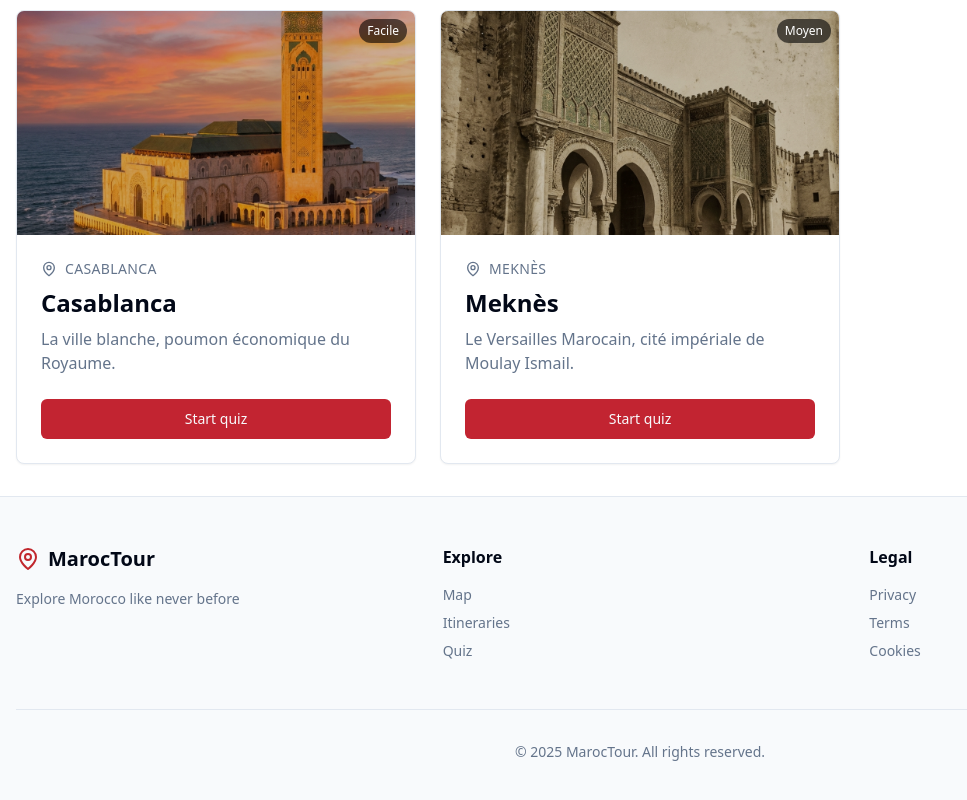
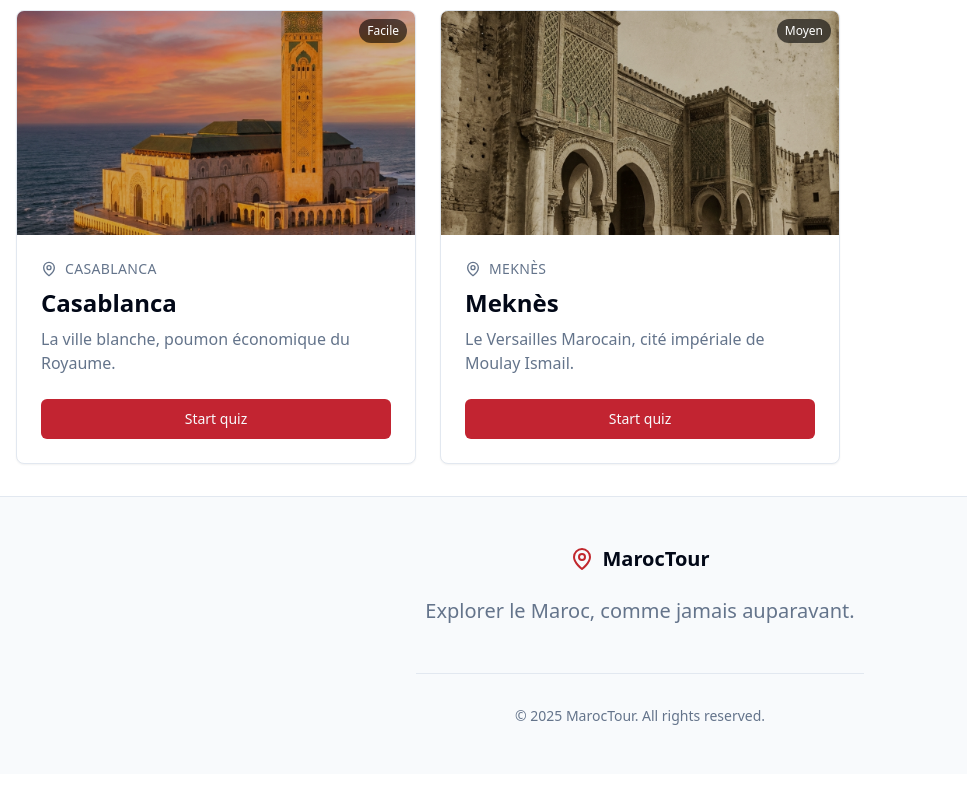
Before and after one commit to amn-sdk/MarocTour, a Next.js app in the folder apps/web/: page /en/quiz in a window 1280 px wide. Shown: the part 637-1437 px from the top of the page, without its empty margins (0-967 px from the left). After the commit the page ends 1411 px from the top, so only its background shows below. Built offline with nearby package versions, Linux system fonts and the light colour scheme.

Commit message:
chore(ui): update header tagline to "MarocTour — explore Morocco like never before"

```diff
--- a/apps/web/app/[locale]/page.tsx
+++ b/apps/web/app/[locale]/page.tsx
@@ -2,8 +2,7 @@ import { useTranslations } from 'next-intl';
 import { setRequestLocale } from 'next-intl/server';
 import Link from 'next/link';
 import { Button } from '@/components/ui/button';
-import { MapPin, Route, Brain, Phone } from 'lucide-react';
-import { TopScores } from '@/components/quiz/top-scores';
+import { MapPin, Brain } from 'lucide-react';
 
 export default function HomePage({
   params: { locale },
@@ -40,12 +39,7 @@ export default function HomePage({
                 {t('hero.exploreMap')}
               </Link>
             </Button>
-            <Button asChild size="lg" variant="outline" className="bg-white/10 backdrop-blur-sm">
-              <Link href="/itineraries">
-                <Route className="mr-2 h-5 w-5" />
-                {t('hero.itineraries')}
-              </Link>
-            </Button>
+
           </div>
         </div>
       </section>
@@ -55,7 +49,7 @@ export default function HomePage({
         <h2 className="text-3xl md:text-4xl font-bold text-center mb-12">
           {t('features.title')}
         </h2>
-        <div className="grid grid-cols-1 md:grid-cols-2 lg:grid-cols-4 gap-8">
+        <div className="grid grid-cols-1 md:grid-cols-2 gap-8 max-w-4xl mx-auto">
           <FeatureCard
             icon={<MapPin className="h-12 w-12 text-morocco-red" />}
             title={t('features.map.title')}
@@ -63,53 +57,35 @@ export default function HomePage({
             href="/map"
           />
           <FeatureCard
-            icon={<Route className="h-12 w-12 text-morocco-green" />}
-            title={t('features.itineraries.title')}
-            description={t('features.itineraries.description')}
-            href="/itineraries"
-          />
-          <FeatureCard
             icon={<Brain className="h-12 w-12 text-morocco-gold" />}
             title={t('features.quiz.title')}
             description={t('features.quiz.description')}
             href="/quiz"
           />
-          <FeatureCard
-            icon={<Phone className="h-12 w-12 text-primary" />}
-            title={t('features.contact.title')}
-            description={t('features.contact.description')}
-            href="/contact"
-          />
         </div>
       </section>
 
-      {/* Top Scores Section */}
-      <section className="bg-muted py-16">
-        <div className="container mx-auto px-4">
-          <h2 className="text-3xl md:text-4xl font-bold text-center mb-8">
-            {t('topScores.title')}
-          </h2>
-          <TopScores limit={10} />
-          <div className="text-center mt-8">
-            <Button asChild variant="outline">
-              <Link href="/quiz">
-                {t('topScores.participate')}
-              </Link>
-            </Button>
-          </div>
-        </div>
-      </section>
+
 
       {/* CTA Section */}
-      <section className="bg-gradient-to-r from-morocco-red to-morocco-green py-16">
-        <div className="container mx-auto px-4 text-center text-white">
+      <section className="relative py-20 overflow-hidden">
+        <div
+          className="absolute inset-0 z-0"
+          style={{
+            backgroundImage: 'url(/images/cta-morocco.png)',
+            backgroundSize: 'cover',
+            backgroundPosition: 'center',
+            filter: 'brightness(0.6)',
+          }}
+        />
+        <div className="relative z-10 container mx-auto px-4 text-center text-white">
           <h2 className="text-3xl md:text-4xl font-bold mb-4">
             {t('cta.title')}
           </h2>
           <p className="text-xl mb-8 max-w-2xl mx-auto">
             {t('cta.description')}
           </p>
-          <Button asChild size="lg" className="bg-white text-morocco-red hover:bg-white/90">
+          <Button asChild size="lg" className="bg-morocco-red text-white hover:bg-morocco-red/90 border-none shadow-lg">
             <Link href="/map">
               {t('cta.button')}
             </Link>
--- a/apps/web/components/layout/footer.tsx
+++ b/apps/web/components/layout/footer.tsx
@@ -7,65 +7,20 @@ export function Footer() {
 
   return (
     <footer className="border-t bg-muted/50">
-      <div className="container mx-auto px-4 py-12">
-        <div className="grid grid-cols-1 md:grid-cols-3 gap-8">
-          {/* Brand */}
-          <div>
-            <Link href="/" className="flex items-center space-x-2 mb-4">
-              <MapPin className="h-6 w-6 text-morocco-red" />
-              <span className="text-xl font-bold">MarocTour</span>
-            </Link>
-            <p className="text-sm text-muted-foreground">
-              {t('tagline')}
-            </p>
-          </div>
+      <div className="container mx-auto px-4 py-12 flex flex-col items-center justify-center text-center">
+        {/* Brand */}
+        <Link href="/" className="flex items-center space-x-2 mb-6">
+          <MapPin className="h-6 w-6 text-morocco-red" />
+          <span className="text-xl font-bold">MarocTour</span>
+        </Link>
 
-          {/* Links */}
-          <div>
-            <h3 className="font-semibold mb-4">{t('explore.title')}</h3>
-            <ul className="space-y-2 text-sm">
-              <li>
-                <Link href="/map" className="text-muted-foreground hover:text-primary transition-colors">
-                  {t('explore.map')}
-                </Link>
-              </li>
-              <li>
-                <Link href="/itineraries" className="text-muted-foreground hover:text-primary transition-colors">
-                  {t('explore.itineraries')}
-                </Link>
-              </li>
-              <li>
-                <Link href="/quiz" className="text-muted-foreground hover:text-primary transition-colors">
-                  {t('explore.quiz')}
-                </Link>
-              </li>
-            </ul>
-          </div>
+        {/* Slogan */}
+        <h2 className="text-lg md:text-xl font-medium text-muted-foreground mb-12">
+          Explorer le Maroc, comme jamais auparavant.
+        </h2>
 
-          {/* Legal */}
-          <div>
-            <h3 className="font-semibold mb-4">{t('legal.title')}</h3>
-            <ul className="space-y-2 text-sm">
-              <li>
-                <Link href="/privacy" className="text-muted-foreground hover:text-primary transition-colors">
-                  {t('legal.privacy')}
-                </Link>
-              </li>
-              <li>
-                <Link href="/terms" className="text-muted-foreground hover:text-primary transition-colors">
-                  {t('legal.terms')}
-                </Link>
-              </li>
-              <li>
-                <Link href="/cookies" className="text-muted-foreground hover:text-primary transition-colors">
-                  {t('legal.cookies')}
-                </Link>
-              </li>
-            </ul>
-          </div>
-        </div>
-
-        <div className="mt-12 pt-8 border-t text-center text-sm text-muted-foreground">
+        {/* Copyright */}
+        <div className="pt-8 border-t w-full max-w-xs md:max-w-md text-sm text-muted-foreground">
           <p>
             © {new Date().getFullYear()} MarocTour. {t('rights')}
           </p>
```
Also changed, not shown: apps/web/public/images/cta-morocco.png (added).
